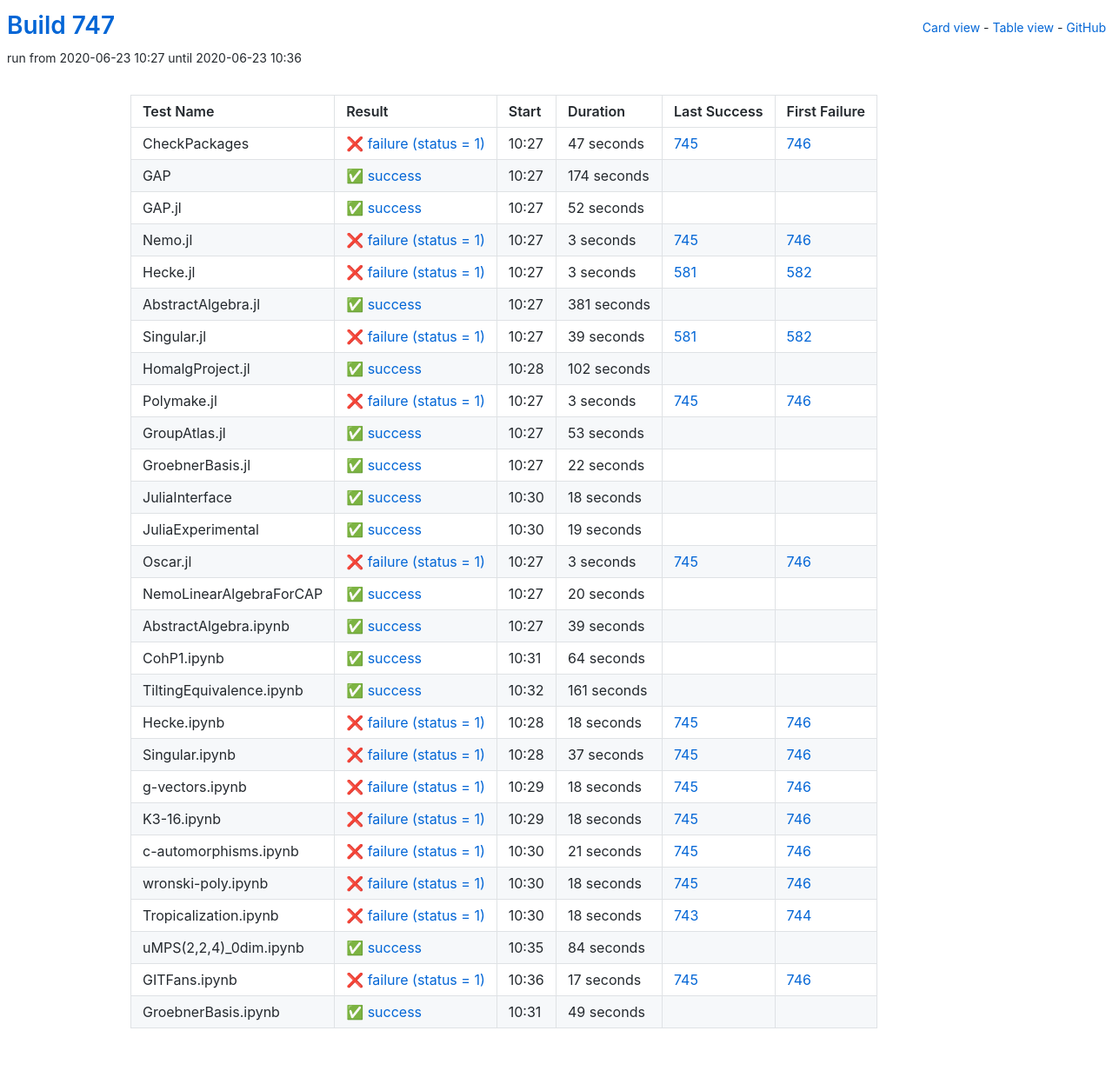
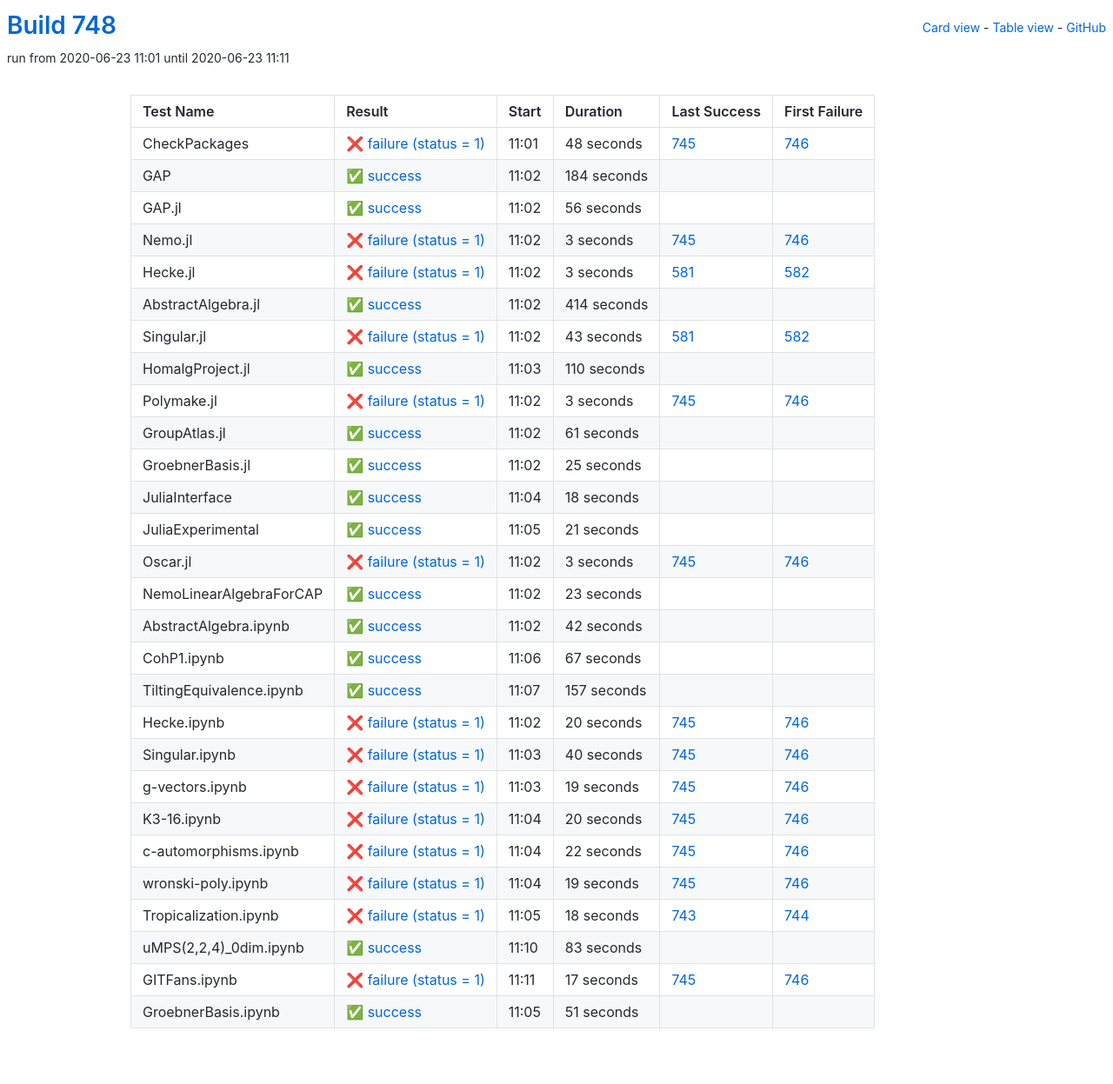
Before and after one commit to oscar-system/oscar-ci-status-1.4, a Jekyll site: the page built from table.html, in a window 1280 px wide. Shown: the whole page at 87% size. Built offline with Jekyll 4.4.1, drawn with Linux system fonts in a browser that asks for light colours.

Commit message:
Build #748

```diff
--- a/_data/ci.yml
+++ b/_data/ci.yml
@@ -1,6 +1,6 @@
 ---
-build: 747
-build_url: https://oscarci.mathematik.uni-kl.de/job/oscar-julia-1.4/747/
+build: 748
+build_url: https://oscarci.mathematik.uni-kl.de/job/oscar-julia-1.4/748/
 job: oscar-julia-1.4
 organization: oscar-system
 repo: oscar-ci-status-1.4
@@ -8,44 +8,44 @@ repourl: https://github.com/oscar-system/oscar-ci-status-1.4
 tests:
 - name: CheckPackages
   id: checkpackages
-  log: https://oscarci.mathematik.uni-kl.de/job/oscar-julia-1.4/747/artifact/logs/build-747/CheckPackages.log
-  start: 2020-06-23 10:27
+  log: https://oscarci.mathematik.uni-kl.de/job/oscar-julia-1.4/748/artifact/logs/build-748/CheckPackages.log
+  start: 2020-06-23 11:01
   success: false
   exitcode: 1
   status: failure
-  duration: 47
+  duration: 48
   last_success: 745
   last_success_url: https://oscarci.mathematik.uni-kl.de/job/oscar-julia-1.4/745/
   first_failure: 746
   first_failure_url: https://oscarci.mathematik.uni-kl.de/job/oscar-julia-1.4/746/
 - name: GAP
   id: gap
-  log: https://oscarci.mathematik.uni-kl.de/job/oscar-julia-1.4/747/artifact/logs/build-747/GAP.log
-  start: 2020-06-23 10:27
+  log: https://oscarci.mathematik.uni-kl.de/job/oscar-julia-1.4/748/artifact/logs/build-748/GAP.log
+  start: 2020-06-23 11:02
   success: true
   exitcode: 0
   status: success
-  duration: 174
+  duration: 184
   last_success: false
   last_success_url:
   first_failure: false
   first_failure_url:
 - name: GAP.jl
   id: gap-jl
-  log: https://oscarci.mathematik.uni-kl.de/job/oscar-julia-1.4/747/artifact/logs/build-747/GAP.jl.log
-  start: 2020-06-23 10:27
+  log: https://oscarci.mathematik.uni-kl.de/job/oscar-julia-1.4/748/artifact/logs/build-748/GAP.jl.log
+  start: 2020-06-23 11:02
   success: true
   exitcode: 0
   status: success
-  duration: 52
+  duration: 56
   last_success: false
   last_success_url:
   first_failure: false
   first_failure_url:
 - name: Nemo.jl
   id: nemo-jl
-  log: https://oscarci.mathematik.uni-kl.de/job/oscar-julia-1.4/747/artifact/logs/build-747/Nemo.jl.log
-  start: 2020-06-23 10:27
+  log: https://oscarci.mathematik.uni-kl.de/job/oscar-julia-1.4/748/artifact/logs/build-748/Nemo.jl.log
+  start: 2020-06-23 11:02
   success: false
   exitcode: 1
   status: failure
@@ -56,8 +56,8 @@ tests:
   first_failure_url: https://oscarci.mathematik.uni-kl.de/job/oscar-julia-1.4/746/
 - name: Hecke.jl
   id: hecke-jl
-  log: https://oscarci.mathematik.uni-kl.de/job/oscar-julia-1.4/747/artifact/logs/build-747/Hecke.jl.log
-  start: 2020-06-23 10:27
+  log: https://oscarci.mathematik.uni-kl.de/job/oscar-julia-1.4/748/artifact/logs/build-748/Hecke.jl.log
+  start: 2020-06-23 11:02
   success: false
   exitcode: 1
   status: failure
@@ -68,44 +68,44 @@ tests:
   first_failure_url: https://oscarci.mathematik.uni-kl.de/job/oscar-julia-1.4/582/
 - name: AbstractAlgebra.jl
   id: abstractalgebra-jl
-  log: https://oscarci.mathematik.uni-kl.de/job/oscar-julia-1.4/747/artifact/logs/build-747/AbstractAlgebra.jl.log
-  start: 2020-06-23 10:27
+  log: https://oscarci.mathematik.uni-kl.de/job/oscar-julia-1.4/748/artifact/logs/build-748/AbstractAlgebra.jl.log
+  start: 2020-06-23 11:02
   success: true
   exitcode: 0
   status: success
-  duration: 381
+  duration: 414
   last_success: false
   last_success_url:
   first_failure: false
   first_failure_url:
 - name: Singular.jl
   id: singular-jl
-  log: https://oscarci.mathematik.uni-kl.de/job/oscar-julia-1.4/747/artifact/logs/build-747/Singular.jl.log
-  start: 2020-06-23 10:27
+  log: https://oscarci.mathematik.uni-kl.de/job/oscar-julia-1.4/748/artifact/logs/build-748/Singular.jl.log
+  start: 2020-06-23 11:02
   success: false
   exitcode: 1
   status: failure
-  duration: 39
+  duration: 43
   last_success: 581
   last_success_url: https://oscarci.mathematik.uni-kl.de/job/oscar-julia-1.4/581/
   first_failure: 582
   first_failure_url: https://oscarci.mathematik.uni-kl.de/job/oscar-julia-1.4/582/
 - name: HomalgProject.jl
   id: homalgproject-jl
-  log: https://oscarci.mathematik.uni-kl.de/job/oscar-julia-1.4/747/artifact/logs/build-747/HomalgProject.jl.log
-  start: 2020-06-23 10:28
+  log: https://oscarci.mathematik.uni-kl.de/job/oscar-julia-1.4/748/artifact/logs/build-748/HomalgProject.jl.log
+  start: 2020-06-23 11:03
   success: true
   exitcode: 0
   status: success
-  duration: 102
+  duration: 110
   last_success: false
   last_success_url:
   first_failure: false
   first_failure_url:
 - name: Polymake.jl
   id: polymake-jl
-  log: https://oscarci.mathematik.uni-kl.de/job/oscar-julia-1.4/747/artifact/logs/build-747/Polymake.jl.log
-  start: 2020-06-23 10:27
+  log: https://oscarci.mathematik.uni-kl.de/job/oscar-julia-1.4/748/artifact/logs/build-748/Polymake.jl.log
+  start: 2020-06-23 11:02
   success: false
   exitcode: 1
   status: failure
@@ -116,32 +116,32 @@ tests:
   first_failure_url: https://oscarci.mathematik.uni-kl.de/job/oscar-julia-1.4/746/
 - name: GroupAtlas.jl
   id: groupatlas-jl
-  log: https://oscarci.mathematik.uni-kl.de/job/oscar-julia-1.4/747/artifact/logs/build-747/GroupAtlas.jl.log
-  start: 2020-06-23 10:27
+  log: https://oscarci.mathematik.uni-kl.de/job/oscar-julia-1.4/748/artifact/logs/build-748/GroupAtlas.jl.log
+  start: 2020-06-23 11:02
   success: true
   exitcode: 0
   status: success
-  duration: 53
+  duration: 61
   last_success: false
   last_success_url:
   first_failure: false
   first_failure_url:
 - name: GroebnerBasis.jl
   id: groebnerbasis-jl
-  log: https://oscarci.mathematik.uni-kl.de/job/oscar-julia-1.4/747/artifact/logs/build-747/GroebnerBasis.jl.log
-  start: 2020-06-23 10:27
+  log: https://oscarci.mathematik.uni-kl.de/job/oscar-julia-1.4/748/artifact/logs/build-748/GroebnerBasis.jl.log
+  start: 2020-06-23 11:02
   success: true
   exitcode: 0
   status: success
-  duration: 22
+  duration: 25
   last_success: false
   last_success_url:
   first_failure: false
   first_failure_url:
 - name: JuliaInterface
   id: juliainterface
-  log: https://oscarci.mathematik.uni-kl.de/job/oscar-julia-1.4/747/artifact/logs/build-747/JuliaInterface.log
-  start: 2020-06-23 10:30
+  log: https://oscarci.mathematik.uni-kl.de/job/oscar-julia-1.4/748/artifact/logs/build-748/JuliaInterface.log
+  start: 2020-06-23 11:04
   success: true
   exitcode: 0
   status: success
@@ -152,20 +152,20 @@ tests:
   first_failure_url:
 - name: JuliaExperimental
   id: juliaexperimental
-  log: https://oscarci.mathematik.uni-kl.de/job/oscar-julia-1.4/747/artifact/logs/build-747/JuliaExperimental.log
-  start: 2020-06-23 10:30
+  log: https://oscarci.mathematik.uni-kl.de/job/oscar-julia-1.4/748/artifact/logs/build-748/JuliaExperimental.log
+  start: 2020-06-23 11:05
   success: true
   exitcode: 0
   status: success
-  duration: 19
+  duration: 21
   last_success: false
   last_success_url:
   first_failure: false
   first_failure_url:
 - name: Oscar.jl
   id: oscar-jl
-  log: https://oscarci.mathematik.uni-kl.de/job/oscar-julia-1.4/747/artifact/logs/build-747/Oscar.jl.log
-  start: 2020-06-23 10:27
+  log: https://oscarci.mathematik.uni-kl.de/job/oscar-julia-1.4/748/artifact/logs/build-748/Oscar.jl.log
+  start: 2020-06-23 11:02
   success: false
   exitcode: 1
   status: failure
@@ -176,128 +176,128 @@ tests:
   first_failure_url: https://oscarci.mathematik.uni-kl.de/job/oscar-julia-1.4/746/
 - name: NemoLinearAlgebraForCAP
   id: nemolinearalgebraforcap
-  log: https://oscarci.mathematik.uni-kl.de/job/oscar-julia-1.4/747/artifact/logs/build-747/NemoLinearAlgebraForCAP.log
-  start: 2020-06-23 10:27
+  log: https://oscarci.mathematik.uni-kl.de/job/oscar-julia-1.4/748/artifact/logs/build-748/NemoLinearAlgebraForCAP.log
+  start: 2020-06-23 11:02
   success: true
   exitcode: 0
   status: success
-  duration: 20
+  duration: 23
   last_success: false
   last_success_url:
   first_failure: false
   first_failure_url:
 - name: AbstractAlgebra.ipynb
   id: abstractalgebra-ipynb
-  log: https://oscarci.mathematik.uni-kl.de/job/oscar-julia-1.4/747/artifact/logs/build-747/AbstractAlgebra.ipynb.log
-  start: 2020-06-23 10:27
+  log: https://oscarci.mathematik.uni-kl.de/job/oscar-julia-1.4/748/artifact/logs/build-748/AbstractAlgebra.ipynb.log
+  start: 2020-06-23 11:02
   success: true
   exitcode: 0
   status: success
-  duration: 39
+  duration: 42
   last_success: false
   last_success_url:
   first_failure: false
   first_failure_url:
 - name: CohP1.ipynb
   id: cohp1-ipynb
-  log: https://oscarci.mathematik.uni-kl.de/job/oscar-julia-1.4/747/artifact/logs/build-747/CohP1.ipynb.log
-  start: 2020-06-23 10:31
+  log: https://oscarci.mathematik.uni-kl.de/job/oscar-julia-1.4/748/artifact/logs/build-748/CohP1.ipynb.log
+  start: 2020-06-23 11:06
   success: true
   exitcode: 0
   status: success
-  duration: 64
+  duration: 67
   last_success: false
   last_success_url:
   first_failure: false
   first_failure_url:
 - name: TiltingEquivalence.ipynb
   id: tiltingequivalence-ipynb
-  log: https://oscarci.mathematik.uni-kl.de/job/oscar-julia-1.4/747/artifact/logs/build-747/TiltingEquivalence.ipynb.log
-  start: 2020-06-23 10:32
+  log: https://oscarci.mathematik.uni-kl.de/job/oscar-julia-1.4/748/artifact/logs/build-748/TiltingEquivalence.ipynb.log
+  start: 2020-06-23 11:07
   success: true
   exitcode: 0
   status: success
-  duration: 161
+  duration: 157
   last_success: false
   last_success_url:
   first_failure: false
   first_failure_url:
 - name: Hecke.ipynb
   id: hecke-ipynb
-  log: https://oscarci.mathematik.uni-kl.de/job/oscar-julia-1.4/747/artifact/logs/build-747/Hecke.ipynb.log
-  start: 2020-06-23 10:28
+  log: https://oscarci.mathematik.uni-kl.de/job/oscar-julia-1.4/748/artifact/logs/build-748/Hecke.ipynb.log
+  start: 2020-06-23 11:02
   success: false
   exitcode: 1
   status: failure
-  duration: 18
+  duration: 20
   last_success: 745
   last_success_url: https://oscarci.mathematik.uni-kl.de/job/oscar-julia-1.4/745/
   first_failure: 746
   first_failure_url: https://oscarci.mathematik.uni-kl.de/job/oscar-julia-1.4/746/
 - name: Singular.ipynb
   id: singular-ipynb
-  log: https://oscarci.mathematik.uni-kl.de/job/oscar-julia-1.4/747/artifact/logs/build-747/Singular.ipynb.log
-  start: 2020-06-23 10:28
+  log: https://oscarci.mathematik.uni-kl.de/job/oscar-julia-1.4/748/artifact/logs/build-748/Singular.ipynb.log
+  start: 2020-06-23 11:03
   success: false
   exitcode: 1
   status: failure
-  duration: 37
+  duration: 40
   last_success: 745
   last_success_url: https://oscarci.mathematik.uni-kl.de/job/oscar-julia-1.4/745/
   first_failure: 746
   first_failure_url: https://oscarci.mathematik.uni-kl.de/job/oscar-julia-1.4/746/
 - name: g-vectors.ipynb
   id: g-vectors-ipynb
-  log: https://oscarci.mathematik.uni-kl.de/job/oscar-julia-1.4/747/artifact/logs/build-747/g-vectors.ipynb.log
-  start: 2020-06-23 10:29
+  log: https://oscarci.mathematik.uni-kl.de/job/oscar-julia-1.4/748/artifact/logs/build-748/g-vectors.ipynb.log
+  start: 2020-06-23 11:03
   success: false
   exitcode: 1
   status: failure
-  duration: 18
+  duration: 19
   last_success: 745
   last_success_url: https://oscarci.mathematik.uni-kl.de/job/oscar-julia-1.4/745/
   first_failure: 746
   first_failure_url: https://oscarci.mathematik.uni-kl.de/job/oscar-julia-1.4/746/
 - name: K3-16.ipynb
   id: k3-16-ipynb
-  log: https://oscarci.mathematik.uni-kl.de/job/oscar-julia-1.4/747/artifact/logs/build-747/K3-16.ipynb.log
-  start: 2020-06-23 10:29
+  log: https://oscarci.mathematik.uni-kl.de/job/oscar-julia-1.4/748/artifact/logs/build-748/K3-16.ipynb.log
+  start: 2020-06-23 11:04
   success: false
   exitcode: 1
   status: failure
-  duration: 18
+  duration: 20
   last_success: 745
   last_success_url: https://oscarci.mathematik.uni-kl.de/job/oscar-julia-1.4/745/
   first_failure: 746
   first_failure_url: https://oscarci.mathematik.uni-kl.de/job/oscar-julia-1.4/746/
 - name: c-automorphisms.ipynb
   id: c-automorphisms-ipynb
-  log: https://oscarci.mathematik.uni-kl.de/job/oscar-julia-1.4/747/artifact/logs/build-747/c-automorphisms.ipynb.log
-  start: 2020-06-23 10:30
+  log: https://oscarci.mathematik.uni-kl.de/job/oscar-julia-1.4/748/artifact/logs/build-748/c-automorphisms.ipynb.log
+  start: 2020-06-23 11:04
   success: false
   exitcode: 1
   status: failure
-  duration: 21
+  duration: 22
   last_success: 745
   last_success_url: https://oscarci.mathematik.uni-kl.de/job/oscar-julia-1.4/745/
   first_failure: 746
   first_failure_url: https://oscarci.mathematik.uni-kl.de/job/oscar-julia-1.4/746/
 - name: wronski-poly.ipynb
   id: wronski-poly-ipynb
-  log: https://oscarci.mathematik.uni-kl.de/job/oscar-julia-1.4/747/artifact/logs/build-747/wronski-poly.ipynb.log
-  start: 2020-06-23 10:30
+  log: https://oscarci.mathematik.uni-kl.de/job/oscar-julia-1.4/748/artifact/logs/build-748/wronski-poly.ipynb.log
+  start: 2020-06-23 11:04
   success: false
   exitcode: 1
   status: failure
-  duration: 18
+  duration: 19
   last_success: 745
   last_success_url: https://oscarci.mathematik.uni-kl.de/job/oscar-julia-1.4/745/
   first_failure: 746
   first_failure_url: https://oscarci.mathematik.uni-kl.de/job/oscar-julia-1.4/746/
 - name: Tropicalization.ipynb
   id: tropicalization-ipynb
-  log: https://oscarci.mathematik.uni-kl.de/job/oscar-julia-1.4/747/artifact/logs/build-747/Tropicalization.ipynb.log
-  start: 2020-06-23 10:30
+  log: https://oscarci.mathematik.uni-kl.de/job/oscar-julia-1.4/748/artifact/logs/build-748/Tropicalization.ipynb.log
+  start: 2020-06-23 11:05
   success: false
   exitcode: 1
   status: failure
@@ -308,20 +308,20 @@ tests:
   first_failure_url: https://oscarci.mathematik.uni-kl.de/job/oscar-julia-1.4/744/
 - name: uMPS(2,2,4)_0dim.ipynb
   id: umps-2-2-4-0dim-ipynb
-  log: https://oscarci.mathematik.uni-kl.de/job/oscar-julia-1.4/747/artifact/logs/build-747/uMPS-2-2-4-_0dim.ipynb.log
-  start: 2020-06-23 10:35
+  log: https://oscarci.mathematik.uni-kl.de/job/oscar-julia-1.4/748/artifact/logs/build-748/uMPS-2-2-4-_0dim.ipynb.log
+  start: 2020-06-23 11:10
   success: true
   exitcode: 0
   status: success
-  duration: 84
+  duration: 83
   last_success: false
   last_success_url:
   first_failure: false
   first_failure_url:
 - name: GITFans.ipynb
   id: gitfans-ipynb
-  log: https://oscarci.mathematik.uni-kl.de/job/oscar-julia-1.4/747/artifact/logs/build-747/GITFans.ipynb.log
-  start: 2020-06-23 10:36
+  log: https://oscarci.mathematik.uni-kl.de/job/oscar-julia-1.4/748/artifact/logs/build-748/GITFans.ipynb.log
+  start: 2020-06-23 11:11
   success: false
   exitcode: 1
   status: failure
@@ -332,12 +332,12 @@ tests:
   first_failure_url: https://oscarci.mathematik.uni-kl.de/job/oscar-julia-1.4/746/
 - name: GroebnerBasis.ipynb
   id: groebnerbasis-ipynb
-  log: https://oscarci.mathematik.uni-kl.de/job/oscar-julia-1.4/747/artifact/logs/build-747/GroebnerBasis.ipynb.log
-  start: 2020-06-23 10:31
+  log: https://oscarci.mathematik.uni-kl.de/job/oscar-julia-1.4/748/artifact/logs/build-748/GroebnerBasis.ipynb.log
+  start: 2020-06-23 11:05
   success: true
   exitcode: 0
   status: success
-  duration: 49
+  duration: 51
   last_success: false
   last_success_url:
   first_failure: false
```
Also changed, not shown: README.md.
